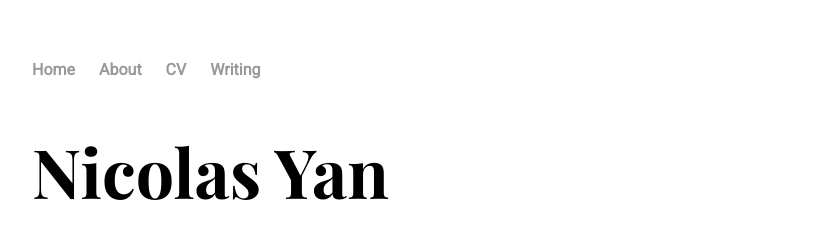
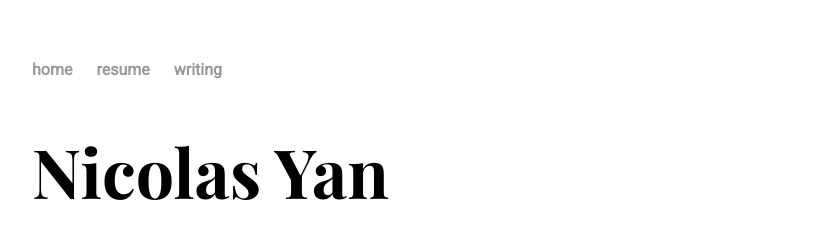
Before and after one commit to nicolas-yan/nicolas-yan.github.io, a Jekyll site: the page built from index.html, in a window 1280 px wide. Shown: the top 252 px of the page, without its empty margins (224-1053 px from the left). Built offline with Jekyll 4.4.1, drawn with Linux system fonts in a browser that asks for light colours.

Commit message:
Update default.html

```diff
--- a/_layouts/default.html
+++ b/_layouts/default.html
@@ -11,10 +11,9 @@
 		<body>
 			<nav>
 	    		<ul>
-	        		<li><a href="/">Home</a></li>
-		        	<li><a href="/about">About</a></li>
-	        		<li><a href="/cv">CV</a></li>
-	        		<li><a href="/writing">Writing</a></li>
+	        		<li><a href="/">home</a></li>
+	        		<li><a href="/cv">resume</a></li>
+	        		<li><a href="/writing">writing</a></li>
 	    		</ul>
 			</nav>
 			<div class="container">
```
